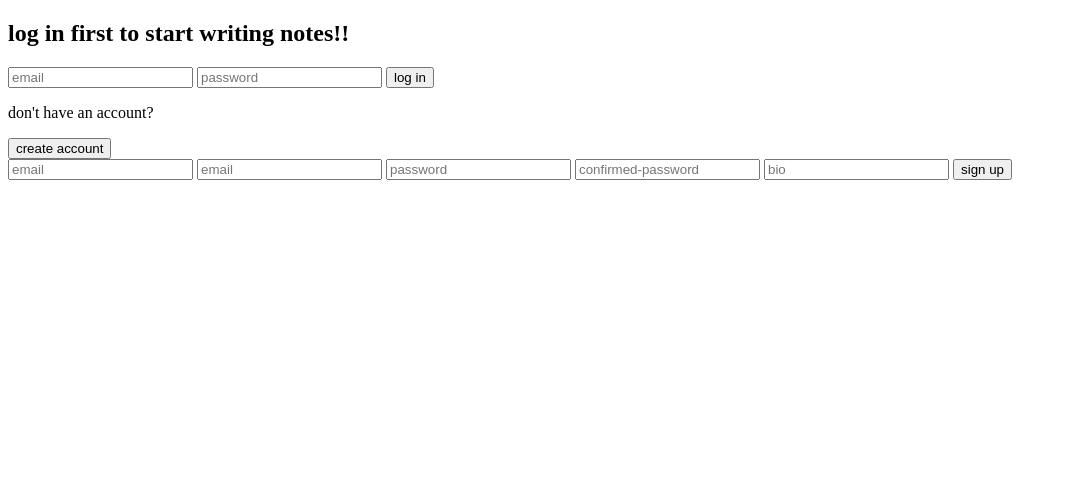
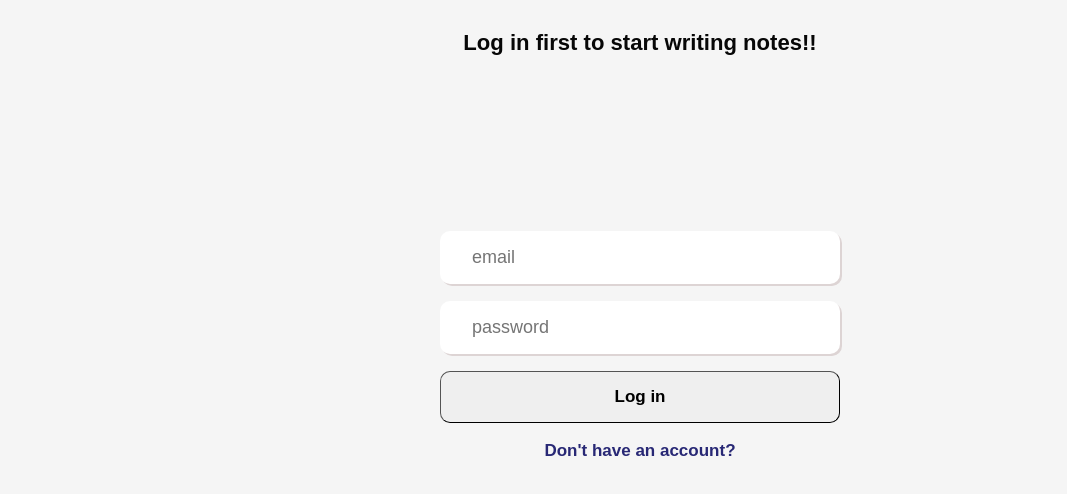
Before and after one commit to GSG-G9/Notes-IZA, a website: page public/index.html in a window 1280 px wide. Shown: the whole page, without its empty margins (0-1067 px from the left). Drawn offline with Linux system fonts and the light colour scheme.

Commit message:
css structure

```diff
--- a/public/index.css
+++ b/public/index.css
@@ -0,0 +1,64 @@
+*{
+  margin: 0;
+  box-sizing: border-box;
+  font-size: 17px;
+  font-family:sans-serif;
+}
+
+html{
+  height: 100vh;
+  width: 100vw;
+  background-color:whitesmoke;
+  color: rgb(7, 7, 7);
+}
+
+
+.loggin-container{
+  height: 100vh;
+  display: flex;
+  flex-direction: column;
+  width: 100vw;
+}
+
+
+h2{
+  margin: 30px;
+  font-size: 1.3rem;
+  text-align: center;
+  flex-grow: 0.3;
+}
+
+.loggin{
+  display: flex;
+  flex-direction: column;
+  width: min(400px, 100% - 2vw);
+  margin: 0 auto;
+  gap: 1rem;
+}
+
+.signing{
+  background: transparent;
+  border: none;
+  color:rgb(40, 40, 117);
+  cursor: pointer;
+  font-weight: 600;
+}
+
+.signup-container{
+  display: none;
+}
+
+input{
+  padding: 16px 32px;
+  border-radius: 10px;
+  border: none;
+  box-shadow: 2px 2px 0.5px #ddd4d4;
+  font-size: 18px;
+}
+
+.log-in{
+  padding: 15px 25px;
+  border-radius: 10px;
+  border-width: 0.1px;
+  font-weight: 700;
+}
--- a/public/index.html
+++ b/public/index.html
@@ -3,13 +3,13 @@
   <head>
     <meta charset="UTF-8" />
     <meta name="viewport" content="width=device-width, initial-scale=1.0" />
-    <link type="stylesheet" href="index.css">
+    <link rel="stylesheet" href="index.css" />
     <title>Notes</title>
   </head>
   <body>
     <div class="container" id="container">
-      <h2>log in first to start writing notes!!</h2>
       <div class="loggin-container" id="loggin-container">
+        <h2>Log in first to start writing notes!!</h2>
         <form class="loggin" id="loggin" method="POST" action="/log-in">
           <input
             type="text"
@@ -28,23 +28,20 @@
             id="user-password"
           />
           <button type="submit" class="log-in" id="log-in" name="log-in">
-            log in
+            Log in
+          </button>
+          <button type="button" class="signing" id="signing" name="signing">
+            Don't have an account?
           </button>
         </form>
       </div>
-      <div>
-        <p>don't have an account?</p>
-        <button type="button" class="signing" id="signing" name="signing">
-          create account
-        </button>
-      </div>
 
-      <div>
+      <div class="signup-container">
         <form class="sign-up" id="sign-up" method="POST" action="/sign-up">
           <input
             type="text"
             name="name"
-            placeholder="email"
+            placeholder="username"
             autocomplete="off"
             class="user-info"
             id="name"
@@ -68,7 +65,7 @@
           <input
             type="text"
             name="confirmed-password"
-            placeholder="confirmed-password"
+            placeholder="confirm password"
             autocomplete="off"
             class="user-info"
             id="confirmed-password"
@@ -78,7 +75,7 @@
             name="bio"
             placeholder="bio"
             autocomplete="off"
-            class="user-info"
+            class="user-bio"
             id="bio"
           />
           <button
```
